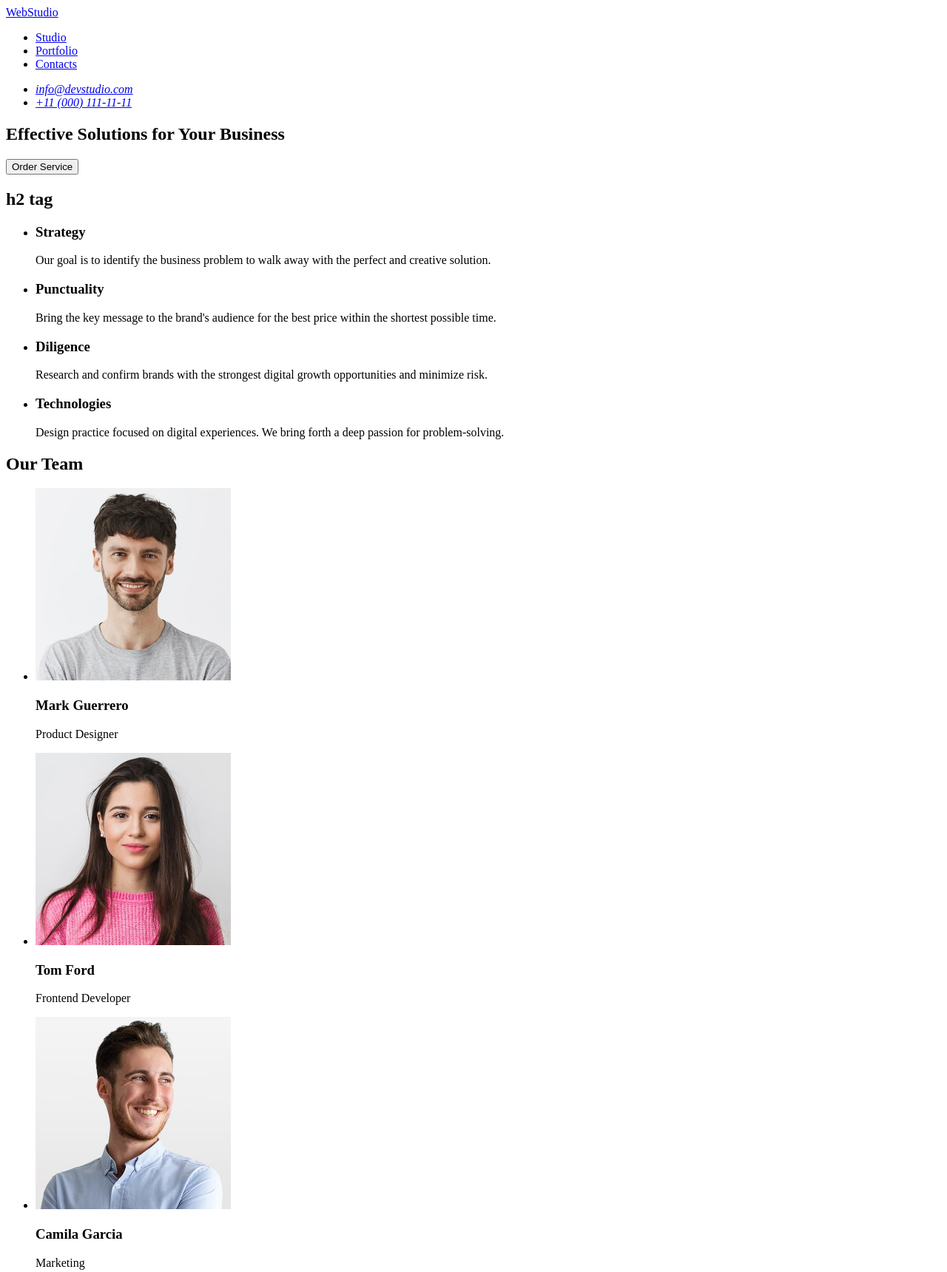
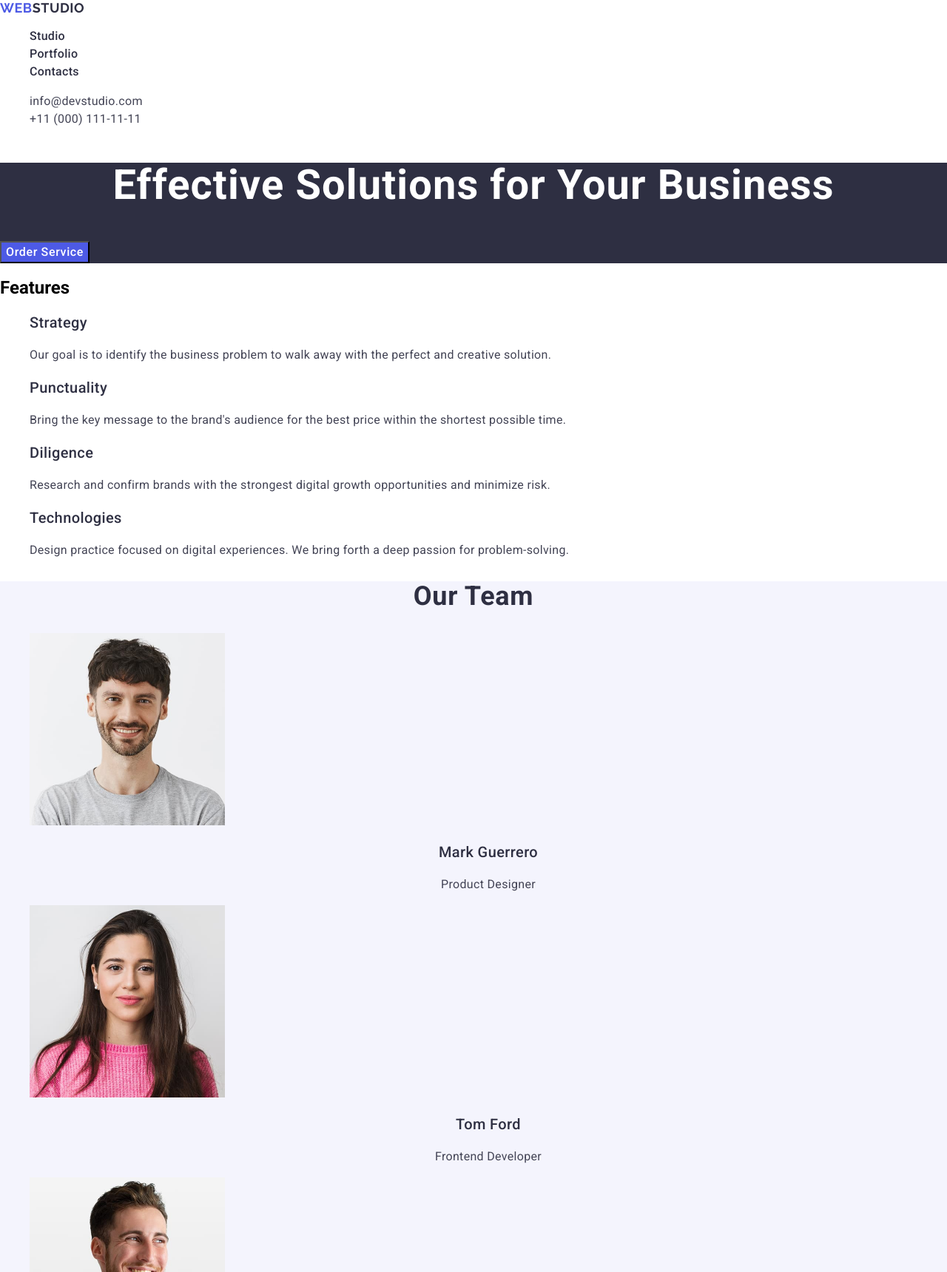
Before and after one commit to Njavl/goit-markup-hw-02, a plain HTML site: page index.html in a window 1280 px wide. Shown: the top 1720 px of the page at 74% size. Drawn offline with nearby package versions, Linux system fonts and the light colour scheme.

Commit message:
complete homework

```diff
--- /dev/null
+++ b/css/style.css
@@ -0,0 +1,238 @@
+:root {
+  --font-family: Roboto;
+  --second-family: Raleway;
+  --iris: #4d5ae5;
+  --ocean: #404bbf;
+  --navy-blue: #2e2f42;
+  --green: #31d0aa;
+  --slate: #434455;
+  --light-slate: #8e8f99;
+  --cornflower: #e7e9fc;
+  --cloud: #f4f4fd;
+  --navy-blue-modal: ##2e2f42;
+  --grey: #2e2f42;
+  --white: #ffffff;
+  --dairy: #fcfcfc;
+}
+body {
+  font-family: Roboto, sans-serif;
+  color: #000;
+}
+
+a {
+  text-decoration: none;
+  font-style: normal;
+}
+ul {
+  list-style: none;
+}
+
+/*============================*/
+/*========== header ==========*/
+/*============================*/
+
+.header {
+}
+
+.header-navigation {
+}
+
+.header-logo {
+  font-family: var(--second-family), sans-serif;
+  font-weight: 700;
+  font-size: 18px;
+  line-height: 1.16667;
+  letter-spacing: 0.03em;
+  text-transform: uppercase;
+  color: var(--iris);
+}
+
+.header-logo-accent {
+  color: var(--navy-blue);
+}
+
+.header-navigation-list {
+}
+
+.header-nav-item {
+}
+
+.header-nav-link {
+  font-weight: 500;
+  font-size: 16px;
+  line-height: 1.5;
+  letter-spacing: 0.02em;
+  color: var(--navy-blue);
+}
+
+.header-nav-link:hover {
+  color: var(--ocean);
+}
+
+.header-address {
+}
+
+.header-address-list {
+}
+
+.header-address-item {
+}
+
+.header-address-link {
+  font-weight: 400;
+  font-size: 16px;
+  line-height: 1.5;
+  letter-spacing: 0.02em;
+  color: var(--slate);
+}
+
+.header-address-link:hover {
+  color: var(--ocean);
+}
+
+/*==========================*/
+/*========== main ==========*/
+/*==========================*/
+
+/*========== hero ==========*/
+
+.hero {
+  background-color: var(--navy-blue);
+}
+.hero-title {
+  font-weight: 700;
+  font-size: 56px;
+  line-height: 1.07143;
+  letter-spacing: 0.02em;
+  text-align: center;
+  color: var(--white);
+}
+.hero-btn {
+  background-color: var(--iris);
+  font-weight: 500;
+  font-size: 16px;
+  line-height: 1.5;
+  letter-spacing: 0.04em;
+  color: var(--white);
+}
+.hero-btn:hover {
+  cursor: pointer;
+  background-color: var(--ocean);
+}
+
+/*======== features ========*/
+
+.features {
+}
+.features-title {
+}
+.features-list {
+}
+.features-item {
+}
+.features-item-subtitle {
+  font-weight: 500;
+  font-size: 20px;
+  line-height: 1.2;
+  letter-spacing: 0.02em;
+  color: var(--navy-blue);
+}
+.features-item-description {
+  font-size: 16px;
+  line-height: 1.5;
+  letter-spacing: 0.02em;
+  color: var(--slate);
+}
+
+/*========== team ==========*/
+
+.team {
+  background-color: var(--cloud);
+}
+.team-title {
+  font-weight: 700;
+  font-size: 36px;
+  line-height: 1.11111;
+  letter-spacing: 0.02em;
+  text-align: center;
+  color: var(--navy-blue);
+}
+.team-list {
+}
+.team-item {
+}
+.team-item-img {
+}
+.team-item-subtitle {
+  font-weight: 500;
+  font-size: 20px;
+  line-height: 1.2;
+  letter-spacing: 0.02em;
+  text-align: center;
+  color: var(--navy-blue);
+}
+.team-item-description {
+  font-size: 16px;
+  line-height: 1.5;
+  letter-spacing: 0.02em;
+  text-align: center;
+  color: var(--slate);
+}
+
+/*======= portfolio =======*/
+
+.portfolio {
+}
+.portfolio-title {
+  font-weight: 700;
+  font-size: 36px;
+  line-height: 1.11111;
+  letter-spacing: 0.02em;
+  text-align: center;
+  color: var(--navy-blue);
+}
+.portfolio-list {
+}
+.portfolio-item {
+}
+.portfolio-item-img {
+}
+.portfolio-item-subtitle {
+  font-weight: 500;
+  font-size: 20px;
+  line-height: 1.2;
+  letter-spacing: 0.02em;
+  color: var(--navy-blue);
+}
+.portfolio-item-description {
+  font-size: 16px;
+  line-height: 1.5;
+  letter-spacing: 0.02em;
+  color: var(--slate);
+}
+
+/*==========================*/
+/*========= footer =========*/
+/*==========================*/
+
+.footer {
+  background-color: var(--navy-blue);
+}
+.footer-logo {
+  font-family: var(--second-family), sans-serif;
+  font-weight: 700;
+  font-size: 18px;
+  line-height: 1.16667;
+  letter-spacing: 0.03em;
+  text-transform: uppercase;
+  color: var(--iris);
+}
+.footer-logo-accent {
+  color: var(--cloud);
+}
+.footer-description {
+  font-size: 16px;
+  line-height: 1.5;
+  letter-spacing: 0.02em;
+  color: var(--cloud);
+}
--- a/index.html
+++ b/index.html
@@ -3,92 +3,209 @@
   <head>
     <meta charset="UTF-8" />
     <meta name="viewport" content="width=device-width, initial-scale=1.0" />
-    <title>Document</title>
+    <link rel="preconnect" href="https://fonts.googleapis.com" />
+    <link rel="preconnect" href="https://fonts.gstatic.com" crossorigin />
+    <link
+      href="https://fonts.googleapis.com/css2?family=Raleway:wght@700&family=Roboto:wght@400;500;700&display=swap"
+      rel="stylesheet"
+    />
+    <link
+      rel="stylesheet"
+      href="https://cdnjs.cloudflare.com/ajax/libs/modern-normalize/3.0.1/modern-normalize.min.css"
+      integrity="sha512-q6WgHqiHlKyOqslT/lgBgodhd03Wp4BEqKeW6nNtlOY4quzyG3VoQKFrieaCeSnuVseNKRGpGeDU3qPmabCANg=="
+      crossorigin="anonymous"
+      referrerpolicy="no-referrer"
+    />
+    <link rel="stylesheet" href="./css/style.css" />
+    <title>WebStudio</title>
   </head>
   <body>
-    <header>
-      <nav>
-        <a href="./index.html">WebStudio</a>
-        <ul>
-          <li><a href="#">Studio</a></li>
-          <li><a href="#">Portfolio</a></li>
-          <li><a href="#">Contacts</a></li>
+    <header class="header">
+      <nav class="header-navigation">
+        <a href="./index.html" class="header-logo"
+          >Web<span class="header-logo-accent">Studio</span></a
+        >
+        <ul class="header-navigation-list">
+          <li class="header-nav-item">
+            <a href="#" class="header-nav-link">Studio</a>
+          </li>
+          <li class="header-nav-item">
+            <a href="#" class="header-nav-link">Portfolio</a>
+          </li>
+          <li class="header-nav-item">
+            <a href="#" class="header-nav-link">Contacts</a>
+          </li>
         </ul>
       </nav>
-      <address>
-        <ul>
-          <li><a href="mailto:info@devstudio.com">info@devstudio.com</a></li>
-          <li><a href="tel:+110001111111">+11 (000) 111-11-11</a></li>
+      <address class="header-address">
+        <ul class="header-address-list">
+          <li class="header-address-item">
+            <a href="mailto:info@devstudio.com" class="header-address-link"
+              >info@devstudio.com</a
+            >
+          </li>
+          <li class="header-address-item">
+            <a href="tel:+110001111111" class="header-address-link"
+              >+11 (000) 111-11-11</a
+            >
+          </li>
         </ul>
       </address>
     </header>
     <main>
-      <section>
-        <h1>Effective Solutions for Your Business</h1>
-        <button type="button">Order Service</button>
+      <section class="hero">
+        <h1 class="hero-title">Effective Solutions for Your Business</h1>
+        <button type="button" class="hero-btn">Order Service</button>
       </section>
-      <section>
-        <h2>h2 tag</h2>
-        <ul>
-          <li>
-            <h3>Strategy</h3>
-            <p>
+      <section class="features">
+        <h2 class="features-title">Features</h2>
+        <ul class="features-list">
+          <li class="features-item">
+            <h3 class="features-item-subtitle">Strategy</h3>
+            <p class="features-item-description">
               Our goal is to identify the business problem to walk away with the
               perfect and creative solution.
             </p>
           </li>
-          <li>
-            <h3>Punctuality</h3>
-            <p>
+          <li class="features-item">
+            <h3 class="features-item-subtitle">Punctuality</h3>
+            <p class="features-item-description">
               Bring the key message to the brand's audience for the best price
               within the shortest possible time.
             </p>
           </li>
-          <li>
-            <h3>Diligence</h3>
-            <p>
+          <li class="features-item">
+            <h3 class="features-item-subtitle">Diligence</h3>
+            <p class="features-item-description">
               Research and confirm brands with the strongest digital growth
               opportunities and minimize risk.
             </p>
           </li>
-          <li>
-            <h3>Technologies</h3>
-            <p>
+          <li class="features-item">
+            <h3 class="features-item-subtitle">Technologies</h3>
+            <p class="features-item-description">
               Design practice focused on digital experiences. We bring forth a
               deep passion for problem-solving.
             </p>
           </li>
         </ul>
       </section>
-      <section>
-        <h2>Our Team</h2>
-        <ul>
-          <li>
-            <img src="./images/img.jpg" width="264" alt="Mark Guerrero" />
-            <h3>Mark Guerrero</h3>
-            <p>Product Designer</p>
+      <section class="team">
+        <h2 class="team-title">Our Team</h2>
+        <ul class="team-list">
+          <li class="team-item">
+            <img
+              src="./images/img.jpg"
+              width="264"
+              alt="Mark Guerrero"
+              class="team-item-img"
+            />
+            <h3 class="team-item-subtitle">Mark Guerrero</h3>
+            <p class="team-item-description">Product Designer</p>
           </li>
-          <li>
-            <img src="./images/img-1.jpg" width="264" alt="Tom Ford" />
-            <h3>Tom Ford</h3>
-            <p>Frontend Developer</p>
+          <li class="team-item">
+            <img
+              src="./images/img-1.jpg"
+              width="264"
+              alt="Tom Ford"
+              class="team-item-img"
+            />
+            <h3 class="team-item-subtitle">Tom Ford</h3>
+            <p class="team-item-description">Frontend Developer</p>
           </li>
-          <li>
-            <img src="./images/img-2.jpg" width="264" alt="Camila Garcia" />
-            <h3>Camila Garcia</h3>
-            <p>Marketing</p>
+          <li class="team-item">
+            <img
+              src="./images/img-2.jpg"
+              width="264"
+              alt="Camila Garcia"
+              class="team-item-img"
+            />
+            <h3 class="team-item-subtitle">Camila Garcia</h3>
+            <p class="team-item-description">Marketing</p>
           </li>
-          <li>
-            <img src="./images/img-3.jpg" width="264" alt="Daniel Wilson" />
-            <h3>Daniel Wilson</h3>
-            <p>UI Designer</p>
+          <li class="team-item">
+            <img
+              src="./images/img-3.jpg"
+              width="264"
+              alt="Daniel Wilson"
+              class="team-item-img"
+            />
+            <h3 class="team-item-subtitle">Daniel Wilson</h3>
+            <p class="team-item-description">UI Designer</p>
+          </li>
+        </ul>
+      </section>
+      <section class="portfolio">
+        <h2 class="portfolio-title">Our Portfolio</h2>
+        <ul class="portfolio-list">
+          <li class="portfolio-item">
+            <img
+              src="./images/img-4.jpg"
+              width="360"
+              alt="Banking App"
+              class="portfolio-item-img"
+            />
+            <h3 class="portfolio-item-subtitle">Banking App</h3>
+            <p class="portfolio-item-description">App</p>
+          </li>
+          <li class="portfolio-item">
+            <img
+              src="./images/img-5.jpg"
+              width="360"
+              alt="Cashless Payment"
+              class="portfolio-item-img"
+            />
+            <h3 class="portfolio-item-subtitle">Cashless Payment</h3>
+            <p class="portfolio-item-description">Marketing</p>
+          </li>
+          <li class="portfolio-item">
+            <img
+              src="./images/img-6.jpg"
+              width="360"
+              alt="Meditation App"
+              class="portfolio-item-img"
+            />
+            <h3 class="portfolio-item-subtitle">Meditation App</h3>
+            <p class="portfolio-item-description">App</p>
+          </li>
+          <li class="portfolio-item">
+            <img
+              src="./images/img-7.jpg"
+              width="360"
+              alt="Taxi Service"
+              class="portfolio-item-img"
+            />
+            <h3 class="portfolio-item-subtitle">Taxi Service</h3>
+            <p class="portfolio-item-description">Marketing</p>
+          </li>
+          <li class="portfolio-item">
+            <img
+              src="./images/img-8.jpg"
+              width="360"
+              alt="Screen Illustrations"
+              class="portfolio-item-img"
+            />
+            <h3 class="portfolio-item-subtitle">Screen Illustrations</h3>
+            <p class="portfolio-item-description">Design</p>
+          </li>
+          <li class="portfolio-item">
+            <img
+              src="./images/img-9.jpg"
+              width="360"
+              alt="Online Courses"
+              class="portfolio-item-img"
+            />
+            <h3 class="portfolio-item-subtitle">Online Courses</h3>
+            <p class="portfolio-item-description">Marketing</p>
           </li>
         </ul>
       </section>
     </main>
-    <footer>
-      <a href="./index.html">WebStudio</a>
-      <p>
+    <footer class="footer">
+      <a href="./index.html" class="footer-logo"
+        >Web<span class="footer-logo-accent">Studio</span></a
+      >
+      <p class="footer-description">
         Increase the flow of customers and sales for your business with digital
         marketing & growth solutions.
       </p>
```
Also changed, not shown: images/img-4.jpg (added), images/img-5.jpg (added), images/img-6.jpg (added), images/img-7.jpg (added), images/img-8.jpg (added), images/img-9.jpg (added).
